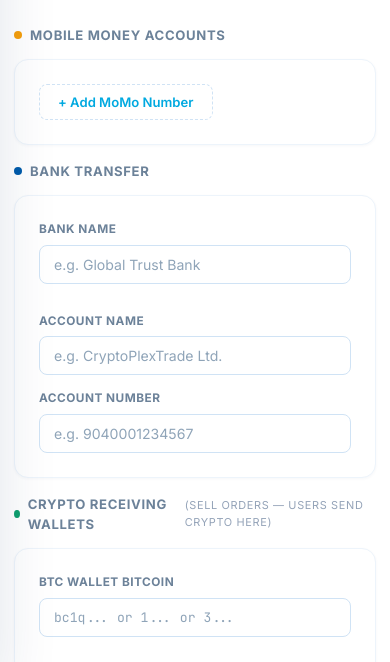
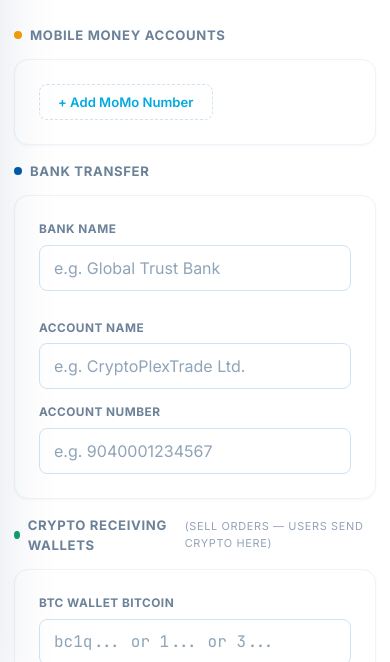
Before and after one commit to CryptoPlexTrade/CryptoPlexTrade, a website: page public/admin/payment-methods.html in a window 390 px wide. Shown: the part 175-837 px from the top of the page. Drawn offline with Linux system fonts and the light colour scheme; no server answers.

Commit message:
Make admin form controls touch-friendly on mobile
Native selects and inputs now use 16px text so iOS Safari no longer
zooms on focus, and get a 46px tap target on phones and tablets.

```diff
--- a/public/admin/admin.css
+++ b/public/admin/admin.css
@@ -2215,3 +2215,28 @@ tbody tr:last-child td {
         padding: 12px;
     }
 }
+
+/* Native form controls on touch devices: 16px keeps iOS Safari from
+   zooming the page on focus, 46px gives a comfortable tap target. */
+@media (max-width: 768px) {
+    .status-select,
+    .pm-field input,
+    .pm-field select,
+    .pm-field input.wallet-input {
+        font-size: 16px;
+    }
+
+    .status-select,
+    .pm-field input,
+    .pm-field select {
+        min-height: 46px;
+    }
+
+    .status-select {
+        padding: 12px 40px 12px 14px;
+    }
+
+    .pm-field select {
+        padding: 12px 14px;
+    }
+}
--- a/public/admin/payment-methods.html
+++ b/public/admin/payment-methods.html
@@ -10,7 +10,7 @@
     <link href="https://fonts.googleapis.com/css2?family=Inter:wght@400;500;600;700;800&family=JetBrains+Mono:wght@400;500;600;700&display=swap" rel="stylesheet">
     <link rel="stylesheet" href="../css/tokens.css">
 
-    <link rel="stylesheet" href="admin.css?v=5">
+    <link rel="stylesheet" href="admin.css?v=7">
 </head>
 <body>
     <!-- ================== MODERN TOPBAR & FLOATING PILL MENU ================== -->
```
Also changed, not shown: public/admin/transactions.html (+1 -1 lines).
